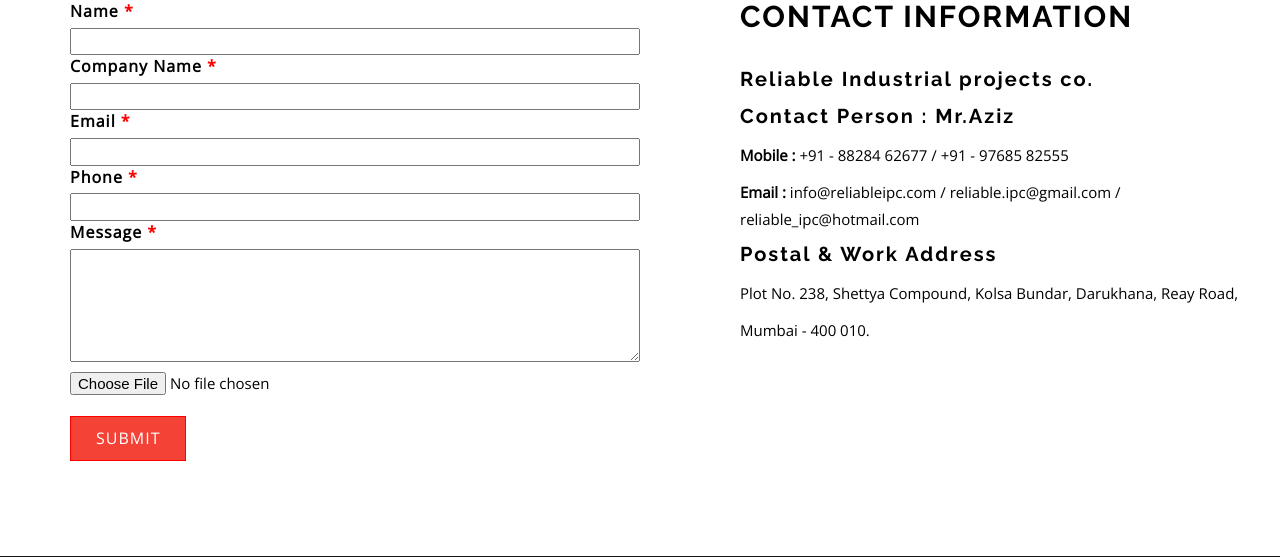
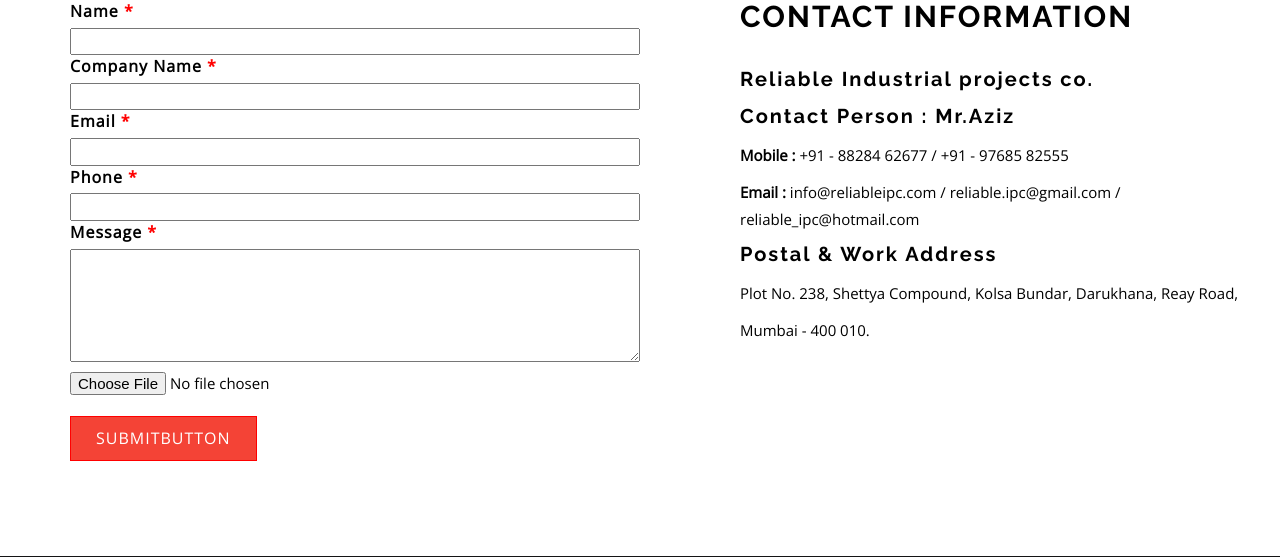
Before and after one commit to mylab4492/reliableipc, a PHP site: page /contact.php in a window 1280 px wide. Shown: the part 647-1204 px from the top of the page. Run offline with PHP 8.4, Linux system fonts and the light colour scheme; some libraries are stand-ins or nearby versions.

Commit message:
Update contact.php

```diff
--- a/contact.php
+++ b/contact.php
@@ -155,7 +155,7 @@
 				<input type="file" placeholder="Message" name="fileToUpload" /><br>
 				</div>
 				<div class="w3_ip">
-					<input type="Submit" name="SubmitButton" value="Submit">
+					<input type="Submit" name="SubmitButton" value="SubmitButton">
 				</div>
 			</form>
 
```
